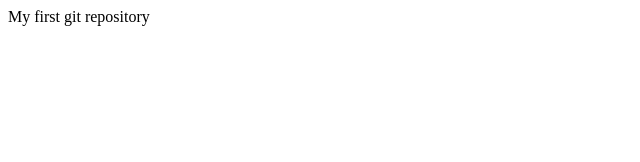
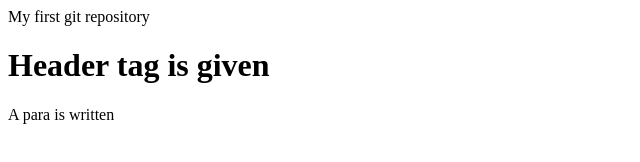
Before and after one commit to Nayeemkhan666/my-fisrt-website, a plain HTML site: page index.html in a window 1280 px wide. Shown: the whole page, without its empty margins (0-640 px from the left). Drawn offline with Linux system fonts and the light colour scheme.

Commit message:
New code adde

```diff
--- a/index.html
+++ b/index.html
@@ -8,5 +8,7 @@
 </head>
 <body>
     My first git repository
+    <h1>Header tag is given</h1>
+    <p>A para is written</p>
 </body>
 </html>
```
